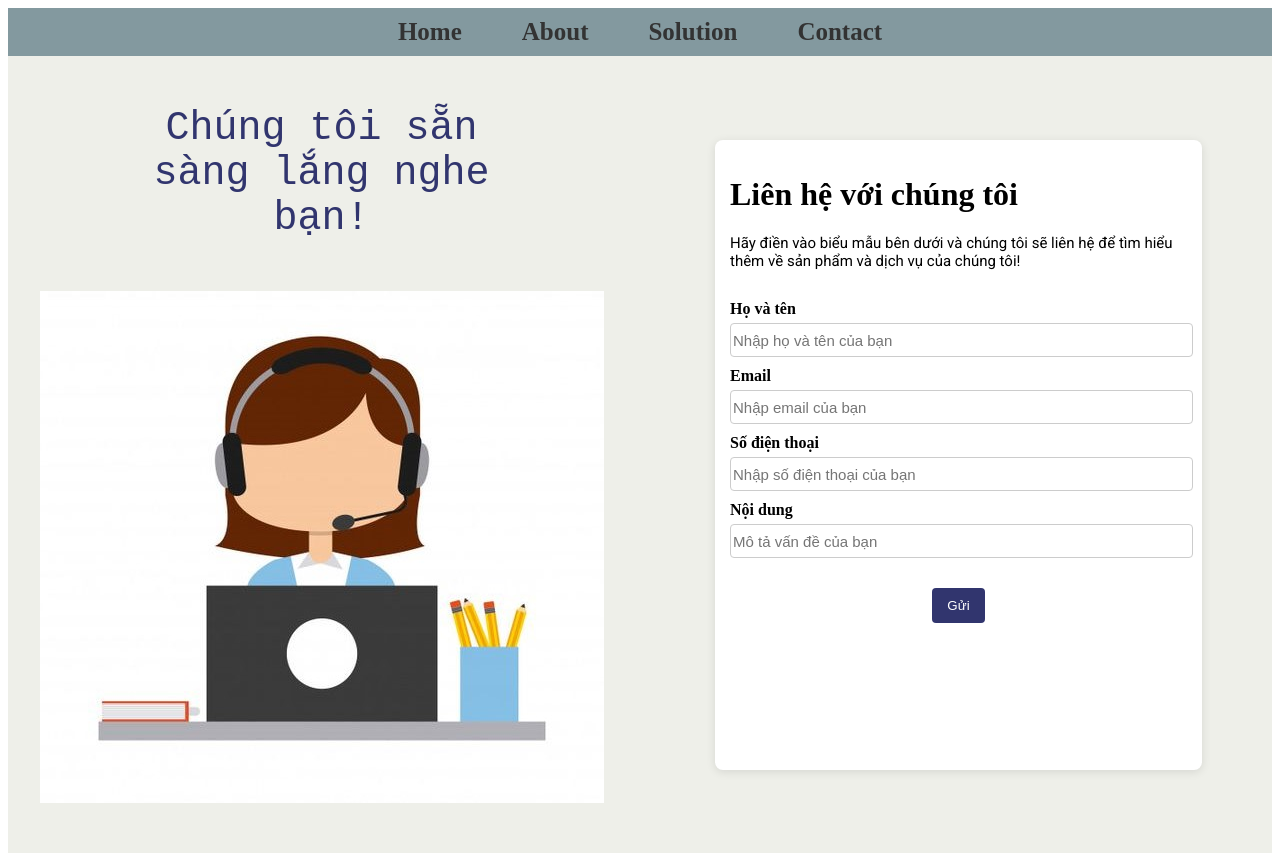
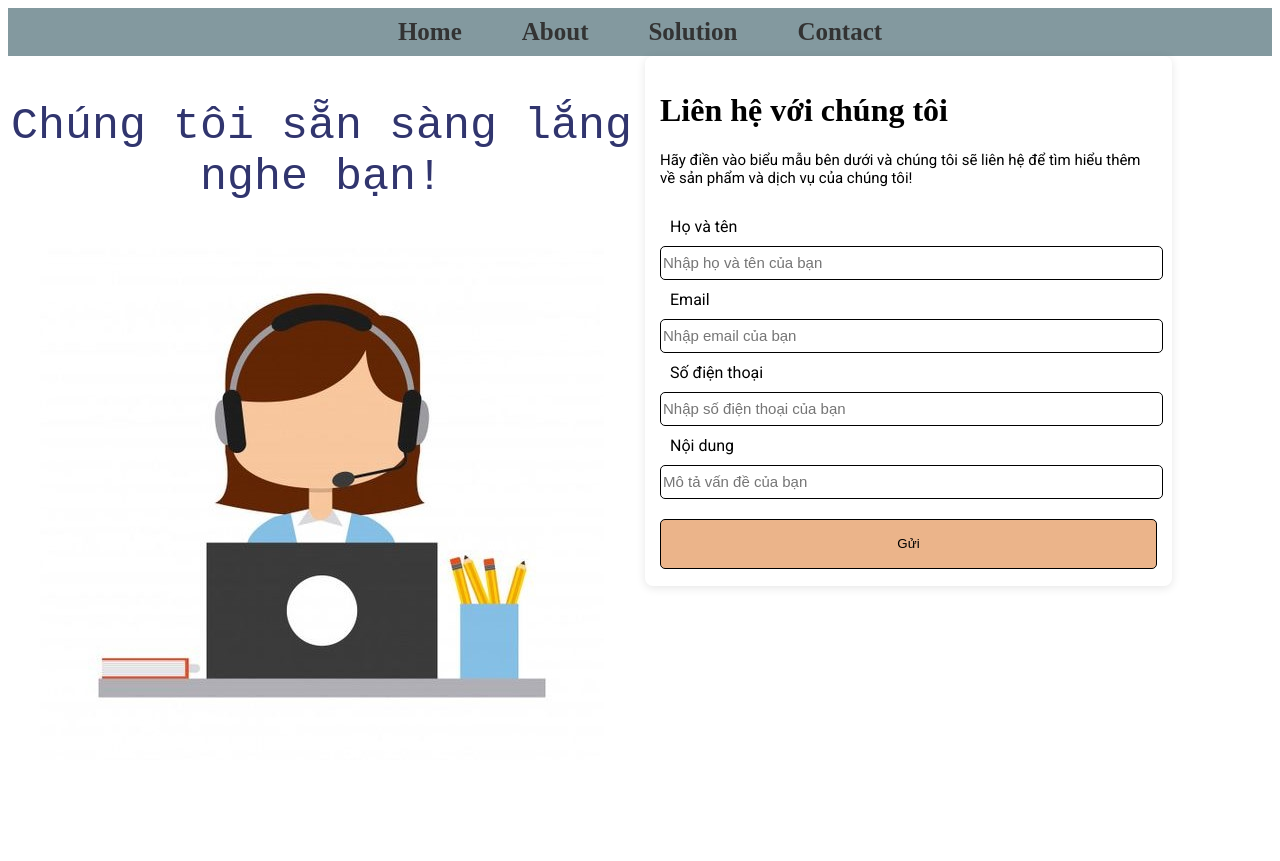
Before and after one commit to PanpaKawaii/FE_PODBookingSystem, a React (Vite) app: page / in a window 1280 px wide. After the commit the page ends 800 px from the top, so only its background shows below. Built offline with nearby package versions, Linux system fonts and the light colour scheme.

Commit message:
add video

```diff
--- a/src/AboutUsComponent/AboutUs.css
+++ b/src/AboutUsComponent/AboutUs.css
@@ -68,6 +68,7 @@
 
 #root{
     background-color: #eeefe9;
+
 }
 
 video.fit{
--- a/src/ContactComponent/Contact.css
+++ b/src/ContactComponent/Contact.css
@@ -32,7 +32,26 @@ h1{
     font-family: Arial, Helvetica, sans-serif;
     font-size: 15px;
 }
+label{
+    font-family: 'Roboto', sans-serif;
+    margin-left: 10px;
+}
+.submit{
+    width: 100%;
+    height: 50px;
+    border: 1px solid #000;
+    border-radius: 5px;
+    margin-top: 10px;
+    background-color: #ebb48a;
+    color: black;
 
+}
+.submit:hover{
+    background-color: #000;
+    color: #fff;
+    transition: background-color 0.3s, color 0.3s;
+
+}
 .inform{
     display: flex;
     flex-direction: column;
@@ -40,11 +59,10 @@ h1{
     justify-content:flex-end;
 }
 p.title-service{
-    font-size: 40px;
+    font-size: 45px;
     font-family: monospace;
     color: #31356e;
     text-align:center;
-    margin: 50px 100px;
 
 }
 .contact-container{
@@ -54,6 +72,7 @@ p.title-service{
     justify-items: center;
 }
 .service-container{
+    /* justify-content: center; */
     display: flex;
     flex-direction: column;
     align-items: center;
@@ -61,55 +80,14 @@ p.title-service{
 .service-img{
     display: flex;
     justify-content: center;
-    margin-bottom: 50px;
 }
 
 .form-contact{
     background-color: white;
+    margin-right: 100px;
     border-radius: 8px;
     padding: 15px;
     box-shadow: 0 2px 10px rgba(0, 0, 0, 0.1);
-    height: 600px;
-    margin: auto 70px;
+    height: 500px;
 
 }
-
-.form-item{
-    margin:auto auto;
-}
-
-
-.form-contact label {
-  font-weight: bold; /* Bold labels */
-  margin-top: 10px; /* Space above labels */
-
-}
-
-.form-contact .text {
-  width: 100%; /* Full width inputs */
-
-  margin-top: 5px; /* Space above inputs */
-  border: 1px solid #ccc; /* Light border */
-  border-radius: 4px; /* Rounded corners for inputs */
-}
-
-.form-contact .submit {
-background-color: #31356e;
-  color: white; /* Text color */
-  padding: 10px 15px; /* Button padding */
-  border: none; /* No border */
-  border-radius: 4px; /* Rounded corners for button */
-  cursor: pointer; /* Pointer cursor on hover */
-  display: block; /* Đặt nút thành block để dễ căn giữa */
-  margin: 20px auto; /* Tạo khoảng cách trên và dưới, căn giữa theo chiều ngang */
-}
-
-.form-contact .submit:hover {
-    background-color: #000;
-    color: #fff;
-    transition: background-color 0.3s, color 0.3s;
-}
-
-#root{
-    background-color: #eeefe9;
-}
```
